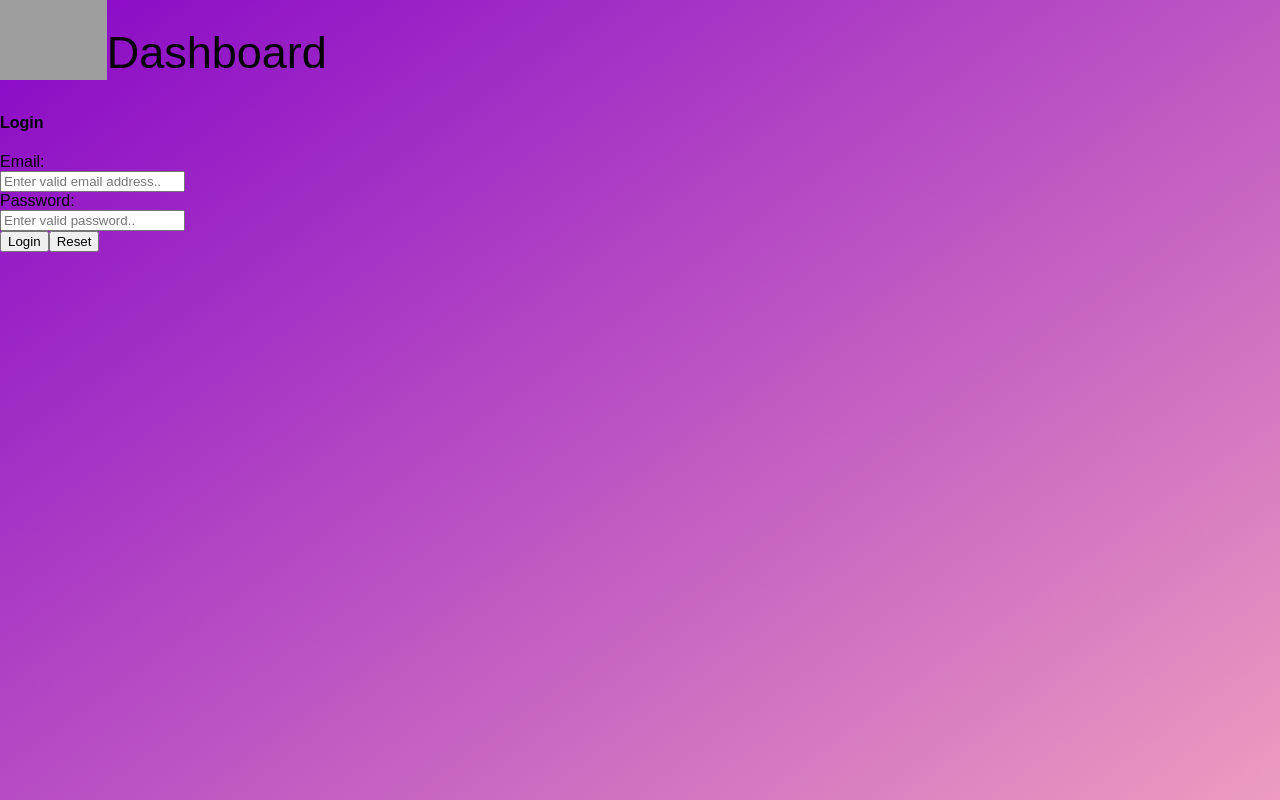
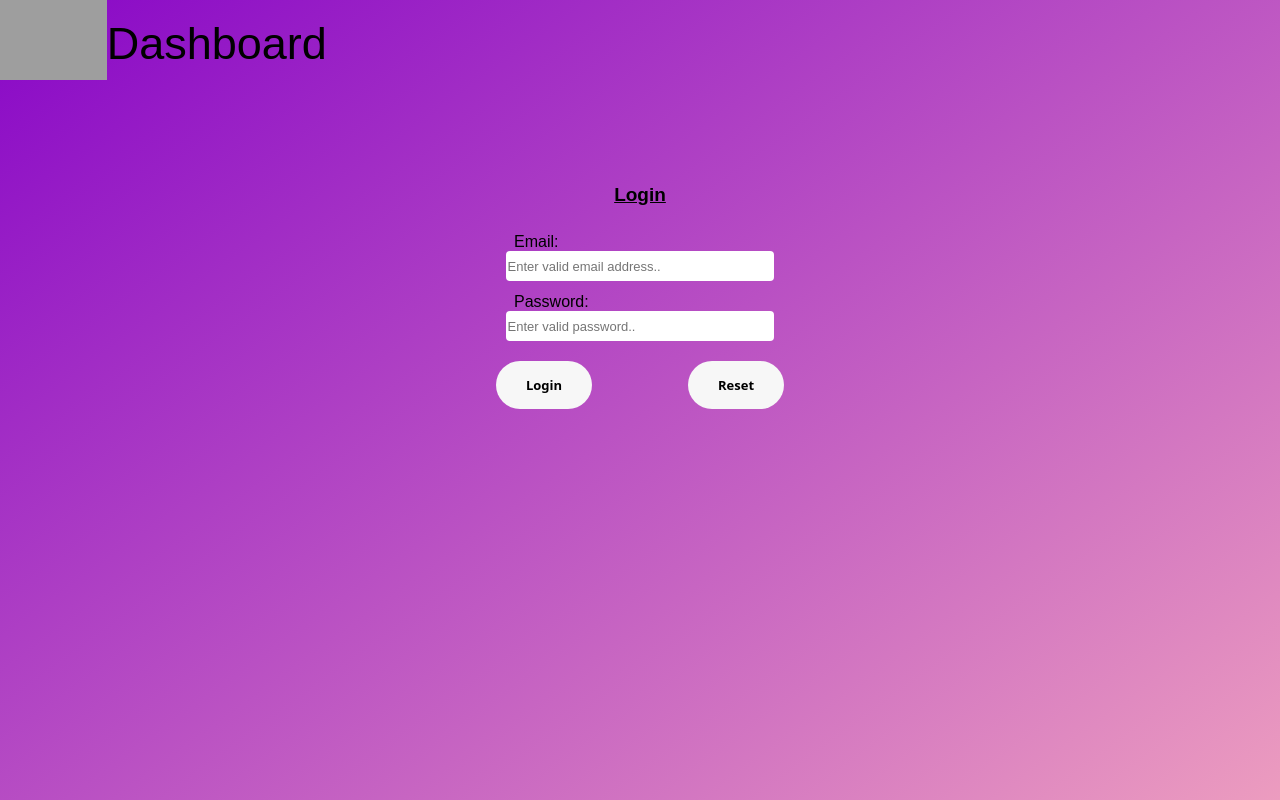
Before and after one commit to sahreal/Light-Fit, a React app in the folder Dashboard/: page /login in a window 1280 px wide. Built offline with nearby package versions, Linux system fonts and the light colour scheme; grey boxes are pictures that could not be loaded; the HTML template or start-up script is replaced by a standard one.

Commit message:
completed some styling

```diff
--- a/Dashboard/src/Components/Login.jsx
+++ b/Dashboard/src/Components/Login.jsx
@@ -5,19 +5,15 @@ import { useHistory } from "react-router-dom";
 const Login = () => {
   const [email, setEmail] = useState("");
   const [password, setPassword] = useState("");
-  const [error, setError] = useState("");
   const history = useHistory();
 
   const submitHandler = async () => {
     const isLoggedIn = await sessions.userLogin({ email, password });
-    isLoggedIn.error ? setError(isLoggedIn.error) : history.push("/home");
+    isLoggedIn.error ? alert(isLoggedIn.error) : history.push("/home");
   };
 
   return (
-    <div>
-      <div className="loginerror">
-        <p className="loginerror errormessage">{error}</p>
-      </div>
+    <div className="loginContainer">
       <form
         className="login-form user-form"
         onSubmit={(e) => {
@@ -27,7 +23,9 @@ const Login = () => {
       >
         <h4 className="user-form-heading">Login</h4>
         <div className="email-container">
-          <label>Email: </label>
+          <div className="user-form-label">
+            <label>Email: </label>
+          </div>
           <div className="email">
             <input
               type="email"
@@ -41,7 +39,9 @@ const Login = () => {
           </div>
         </div>
         <div className="password-container">
-          <label>Password: </label>
+          <div className="user-form-label">
+            <label>Password: </label>
+          </div>
           <div className="password">
             <input
               type="password"
--- a/Dashboard/src/Components/Nav.jsx
+++ b/Dashboard/src/Components/Nav.jsx
@@ -1,6 +1,7 @@
 import React from "react";
-import { Redirect, useHistory, useLocation } from "react-router-dom";
+import { useHistory } from "react-router-dom";
 import sessions from "../helpers/userLogin.js";
+import ExitToAppIcon from "@material-ui/icons/ExitToApp";
 
 const Nav = () => {
   const history = useHistory();
@@ -19,9 +20,7 @@ const Nav = () => {
       </div>
       <div className="logout">
         {location !== "/login" ? (
-          <p className="logout_button" onClick={logoutUser}>
-            logout
-          </p>
+          <ExitToAppIcon className="logout_button" onClick={logoutUser} />
         ) : (
           ""
         )}
--- a/Dashboard/src/styles.css
+++ b/Dashboard/src/styles.css
@@ -47,6 +47,10 @@ h1 {
 NAV
 ========
 */
+.nav_bar {
+  display: flex;
+  place-content: space-between;
+}
 
 .nav_logo_image {
   height: 5rem;
@@ -54,12 +58,94 @@ NAV
 
 span.header {
   font-size: 45px;
-  top: 27px;
+  top: 18px;
   position: absolute;
+}
+.logout {
+  align-self: center;
+  width: 4rem;
 }
 
 .logout :hover {
   cursor: pointer;
+}
+
+/*
+===========
+LOGIN
+===========
+*/
+
+.user-form input {
+  width: 69%;
+  border: 0;
+  height: 28px;
+  border-radius: 4px;
+  font-size: 13px;
+}
+
+.user-form-container {
+  text-align: center;
+}
+
+.user-form-container:last-child {
+  text-align: center;
+  position: relative;
+}
+
+.email-container {
+  padding-bottom: 12px;
+}
+
+.user-form-heading {
+  margin: 0;
+  position: relative;
+  font-size: 19px;
+  text-decoration: underline;
+}
+.login-form .email-container {
+  padding-top: 27px;
+}
+
+.password-container {
+  padding-bottom: 20px;
+}
+
+.loginContainer {
+  text-align: center;
+}
+
+.user-form {
+  display: inline-block;
+  height: 40%;
+  width: 30%;
+  margin-top: 100px;
+}
+
+.user-form-label {
+  text-align: left;
+  padding-left: 66px;
+}
+
+.user-buttons-container {
+  text-align: center;
+  display: flex;
+  place-content: space-around;
+}
+
+button {
+  width: 6rem;
+  height: 3rem;
+  background: #f7f7f7;
+  border: 0;
+  border-radius: 30px;
+  font: 900 13px system-ui;
+}
+
+button:hover {
+  background: rgb(38, 99, 170);
+  cursor: pointer;
+  color: white;
 }
 
 /*LIST ENTRY */
```
Also changed, not shown: 1 other file (tests, documents, lock files or other folders).
